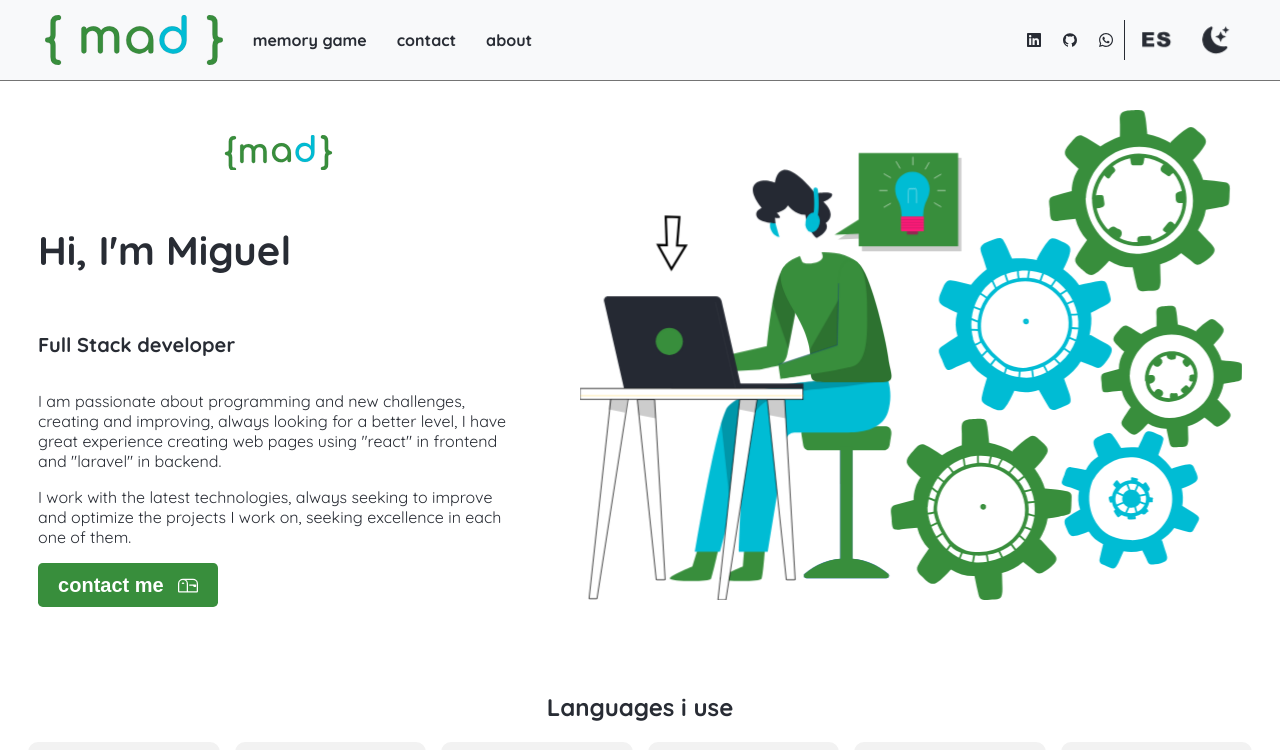
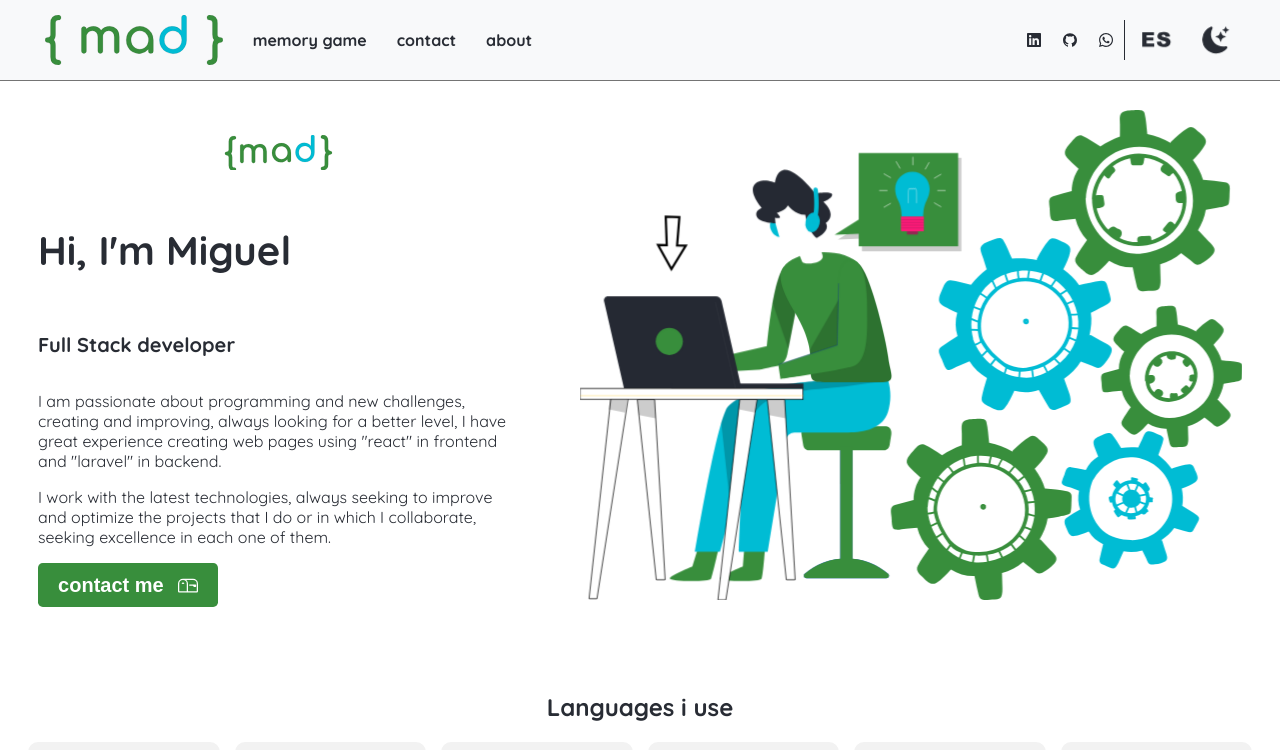
Before and after one commit to miguel2armas/portafolio, a React (Vite) app: page / in a window 1280 px wide. Shown: the top 750 px of the page. Built offline with nearby package versions, Linux system fonts and the light colour scheme; no server answers; the database is empty.

Commit message:
cambio de texto

```diff
--- a/src/components/contentPage/ContentTop/ContentTop.tsx
+++ b/src/components/contentPage/ContentTop/ContentTop.tsx
@@ -38,7 +38,7 @@ export const ContentTop = ({contentTopRef, goToContactRefDiv}:Props) => {
             <p>
               <FormattedMessage
                 id="app.developer_p2"
-                defaultMessage={`Trabajo con las últimas tecnologías, buscando siempre mejorar y optimizar los proyectos en los que trabajo, buscando la excelencia en cada uno de ellos.`}
+                defaultMessage={`Trabajo con las últimas tecnologías, buscando siempre mejorar y optimizar los proyectos que hago o en los que colaboro, buscando la excelencia en cada uno de ellos.`}
               />
             </p>
           </section>
--- a/src/lang/en-US.ts
+++ b/src/lang/en-US.ts
@@ -7,7 +7,7 @@ export const en_US = {
     "app.salute": "Hi, I'm Miguel",
     "app.developer_title": "Full Stack developer",
     "app.developer_p1": `I am passionate about programming and new challenges, creating and improving, always looking for a better level, I have great experience creating web pages using "react" in frontend and "laravel" in backend.`,
-    "app.developer_p2": `I work with the latest technologies, always seeking to improve and optimize the projects I work on, seeking excellence in each one of them.`,
+    "app.developer_p2": `I work with the latest technologies, always seeking to improve and optimize the projects that I do or in which I collaborate, seeking excellence in each one of them.`,
     "app.footer_text": `{date} Miguel Armas, Developer`,
     "app.gameTitleMemory": `Memory game`,
     "app.gameDescriptionMemory": `Exercise your memory while trying to get first place!`,
--- a/src/lang/es-CO.ts
+++ b/src/lang/es-CO.ts
@@ -7,7 +7,7 @@ export const es_CO = {
     "app.salute": `Hola, Soy Miguel`,
     "app.developer_title": `Desarrollador Full Stack`,
     "app.developer_p1": `Me apasiona la programación y los nuevos retos, crear y mejorar, siempre buscando un mejor nivel, tengo gran experiencia creando páginas web usando "react" en frontend y "laravel" en backend.`,
-    "app.developer_p2": `Trabajo con las últimas tecnologías, buscando siempre mejorar y optimizar los proyectos en los que trabajo, buscando la excelencia en cada uno de ellos.`,
+    "app.developer_p2": `Trabajo con las últimas tecnologías, buscando siempre mejorar y optimizar los proyectos que hago o en los que colaboro, buscando la excelencia en cada uno de ellos.`,
     "app.footer_text": `{date} Miguel Armas, Desarrollador`,
     "app.gameTitleMemory": `Juego de memoria`,
     "app.gameDescriptionMemory": `¡Ejercita tu memoria mientras intentas conseguir el primer lugar!`,
```
